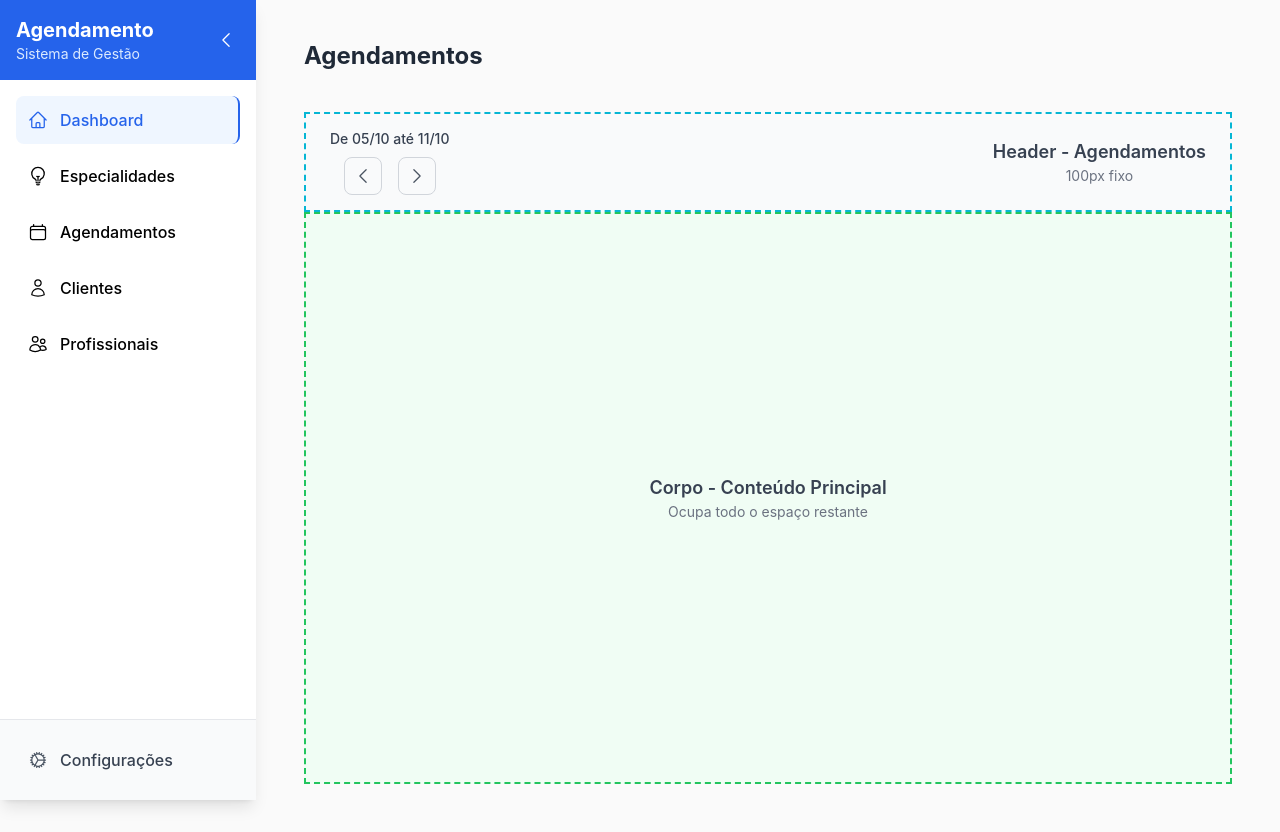
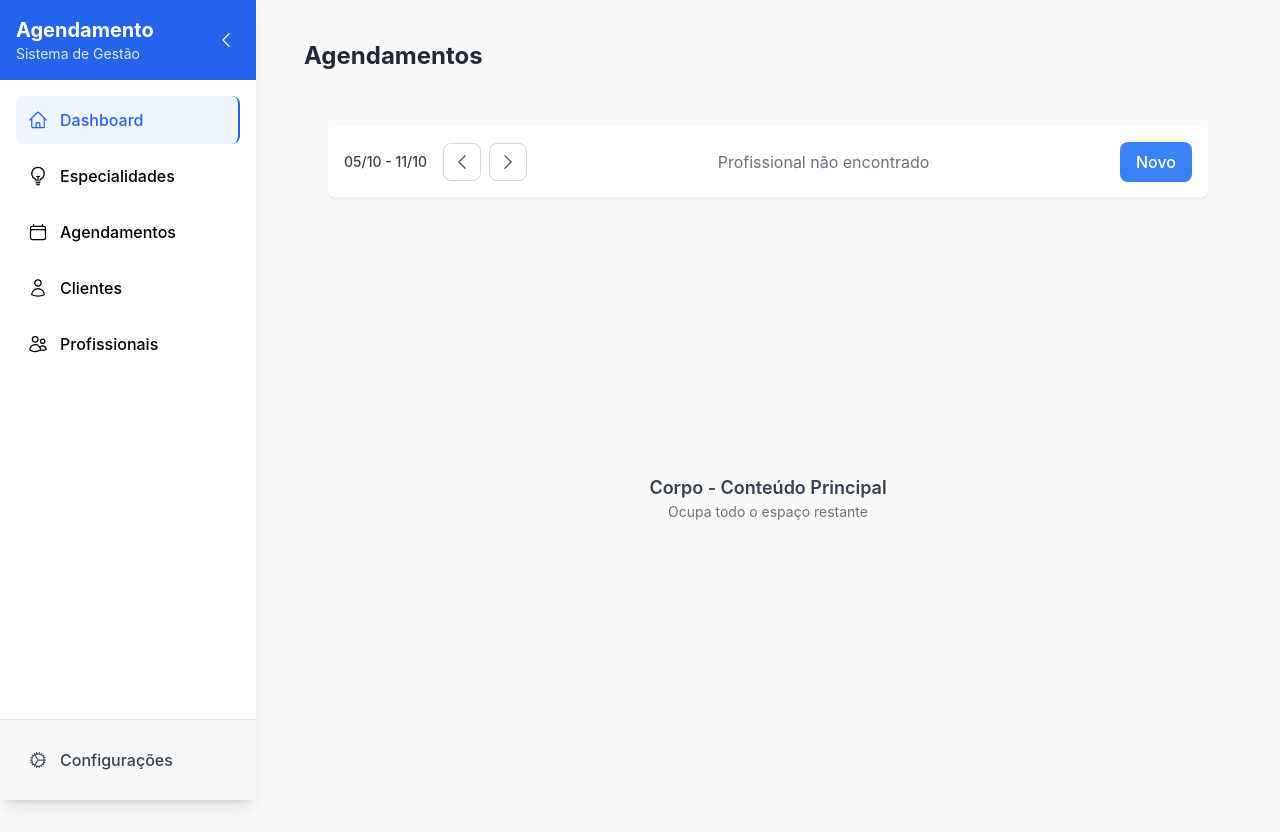
Before and after one commit to devsadriano/agendamentoApresentacao, a Nuxt app: page / in a window 1280 px wide. Built offline with nearby package versions, Linux system fonts and the light colour scheme; no server answers.

Commit message:
Termino Aula: 5.5.5 Componente Profissional Atual

```diff
--- a/app/components/agendamentos/AgendamentoManager.vue
+++ b/app/components/agendamentos/AgendamentoManager.vue
@@ -1,21 +1,13 @@
 <template>
   <div class="rounded-lg h-full flex flex-col">
     <!-- Header - Agendamentos (altura fixa 100px) -->
-    <div class="h-[100px] border-2 border-dashed border-cyan-500 bg-gray-50 flex items-center justify-between px-6">
-      <!-- Lado esquerdo: Controlador de semana -->
-      <div class="flex-shrink-0">
-        <ControladorSemana />
-      </div>
-
-      <!-- Lado direito: Título (ou espaço reservado) -->
-      <div class="text-center">
-        <h2 class="text-lg font-semibold text-gray-700">Header - Agendamentos</h2>
-        <p class="text-sm text-gray-500">100px fixo</p>
-      </div>
+    <div class="h-[100px] flex items-center px-6">
+      <!-- Card único com data, setas e botão Novo -->
+      <ControladorSemana />
     </div>
 
     <!-- Corpo - Conteúdo Principal (ocupa todo o espaço restante) -->
-    <div class="flex-1 border-2 border-dashed border-green-500 bg-green-50 flex items-center justify-center">
+    <div class="flex-1 flex items-center justify-center">
       <div class="text-center">
         <h3 class="text-lg font-semibold text-gray-700">Corpo - Conteúdo Principal</h3>
         <p class="text-sm text-gray-500">Ocupa todo o espaço restante</p>
--- a/app/components/agendamentos/ControladorSemana.vue
+++ b/app/components/agendamentos/ControladorSemana.vue
@@ -1,12 +1,14 @@
 <template>
-  <div class="flex flex-col items-center space-y-2">
-    <!-- Primeira linha: Período da semana -->
+  <div class="bg-white rounded-lg shadow-sm border-b border-gray-200 p-4 flex items-center justify-between w-full">
+    <!-- Lado esquerdo: Data e botões de navegação -->
+    <div class="flex items-center space-x-4 flex-shrink-0">
+      <!-- Período da semana -->
       <div class="text-sm font-medium text-gray-700">
-      De {{ formatarData(primeiroDia) }} até {{ formatarData(ultimoDia) }}
+        {{ formatarData(primeiroDia) }} - {{ formatarData(ultimoDia) }}
       </div>
 
-    <!-- Segunda linha: Botões de navegação -->
-    <div class="flex items-center space-x-4">
+      <!-- Botões de navegação -->
+      <div class="flex items-center space-x-2">
         <!-- Botão voltar semana -->
         <button
           @click="voltarSemana"
@@ -26,10 +28,29 @@
         </button>
       </div>
     </div>
+
+    <!-- Centro: Profissional Ativo -->
+    <div class="flex-1 flex justify-center">
+      <ProfissionalAtivo />
+    </div>
+
+    <!-- Lado direito: Botão Novo -->
+    <div class="flex-shrink-0">
+      <BaseButton
+        variant="primary"
+        size="md"
+        @click="novoAgendamento"
+      >
+        Novo
+      </BaseButton>
+    </div>
+  </div>
 </template>
 
 <script setup lang="ts">
 import { ChevronLeftIcon, ChevronRightIcon } from '@heroicons/vue/24/outline'
+import BaseButton from '../BaseButton.vue'
+import ProfissionalAtivo from './ProfissionalAtivo.vue'
 
 // Acessar o store de agendamentos
 const agendamentoStore = useAgendamentoStore()
@@ -61,4 +82,10 @@ const voltarSemana = () => {
 const avancarSemana = () => {
   agendamentoStore.avancarSemana()
 }
+
+// Função para novo agendamento
+const novoAgendamento = () => {
+  // TODO: Implementar modal ou navegação para criar novo agendamento
+  console.log('Criar novo agendamento')
+}
 </script>
--- /dev/null
+++ b/app/components/agendamentos/ProfissionalAtivo.vue
@@ -0,0 +1,70 @@
+<template>
+  <div class="text-center">
+    <div v-if="loading" class="text-gray-500">
+      Carregando...
+    </div>
+    <div v-else-if="profissionalAtivo" class="space-y-1">
+      <h3 class="text-lg font-semibold text-gray-800 uppercase">
+        {{ profissionalAtivo.nome_profissional }}
+      </h3>
+      <p class="text-sm text-gray-600">
+        {{ profissionalAtivo.especialidade_profissional }}
+      </p>
+    </div>
+    <div v-else class="text-gray-500">
+      Profissional não encontrado
+    </div>
+  </div>
+</template>
+
+<script setup lang="ts">
+import type { Profissional } from '../../../shared/types/database'
+
+// Stores e composables
+const userStore = useUserStore()
+const { buscarProfissionais } = useProfissionais()
+
+// Estados reativos
+const profissionais = ref<Profissional[]>([])
+const loading = ref(true)
+const error = ref<string | null>(null)
+
+// Computed para encontrar o profissional ativo
+const profissionalAtivo = computed(() => {
+  if (profissionais.value.length === 0) return null
+
+  // Se o usuário está logado, buscar pelo profile_id
+  if (userStore.userProfile?.id) {
+    const profissionalLogado = profissionais.value.find(
+      prof => prof.profile_id === userStore.userProfile?.id
+    )
+
+    if (profissionalLogado) {
+      return profissionalLogado
+    }
+  }
+
+  // Se não encontrou ou não está logado, retorna o primeiro da lista
+  return profissionais.value[0] || null
+})
+
+// Função para carregar profissionais
+const carregarProfissionais = async () => {
+  loading.value = true
+  error.value = null
+
+  try {
+    profissionais.value = await buscarProfissionais()
+  } catch (err) {
+    error.value = err instanceof Error ? err.message : 'Erro ao carregar profissionais'
+    console.error('Erro ao carregar profissionais:', err)
+  } finally {
+    loading.value = false
+  }
+}
+
+// Carregar profissionais ao montar o componente
+onMounted(async () => {
+  await carregarProfissionais()
+})
+</script>
```
Lines whose indentation alone changed are shown as unchanged.
